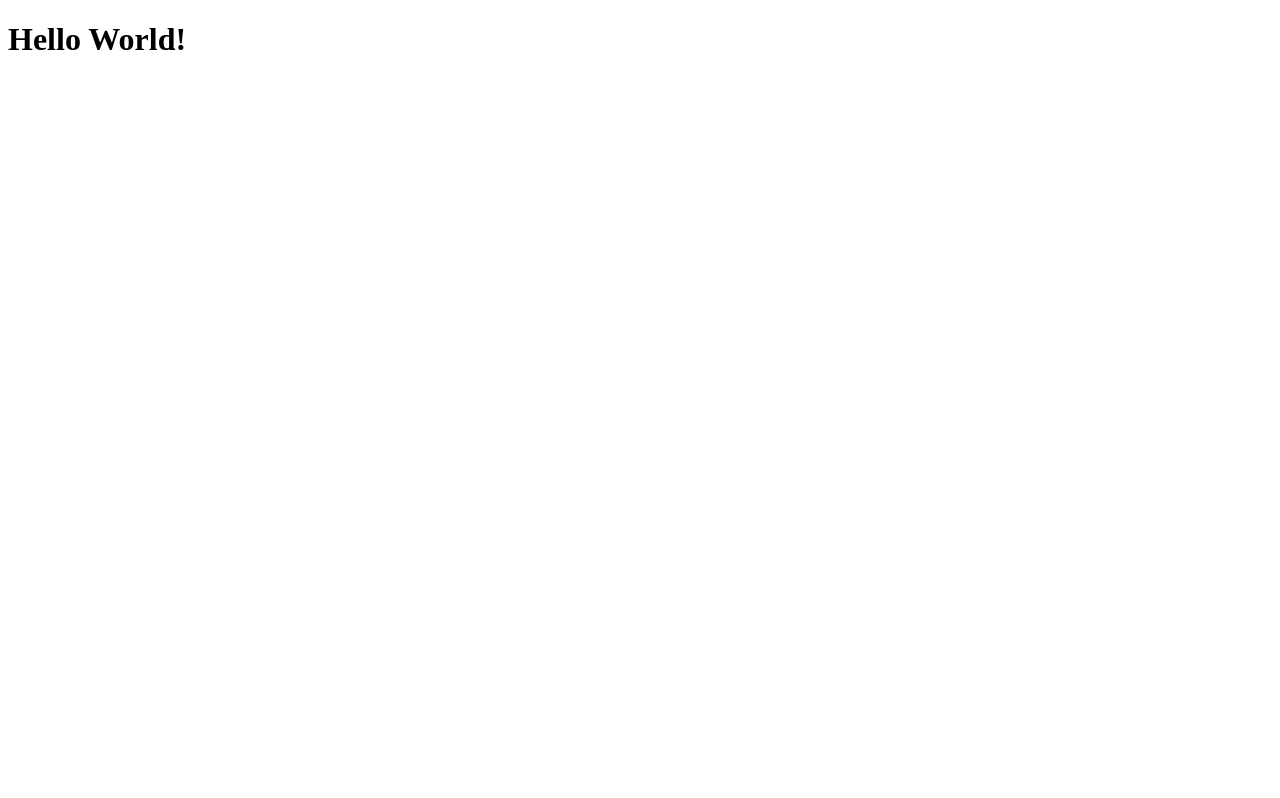
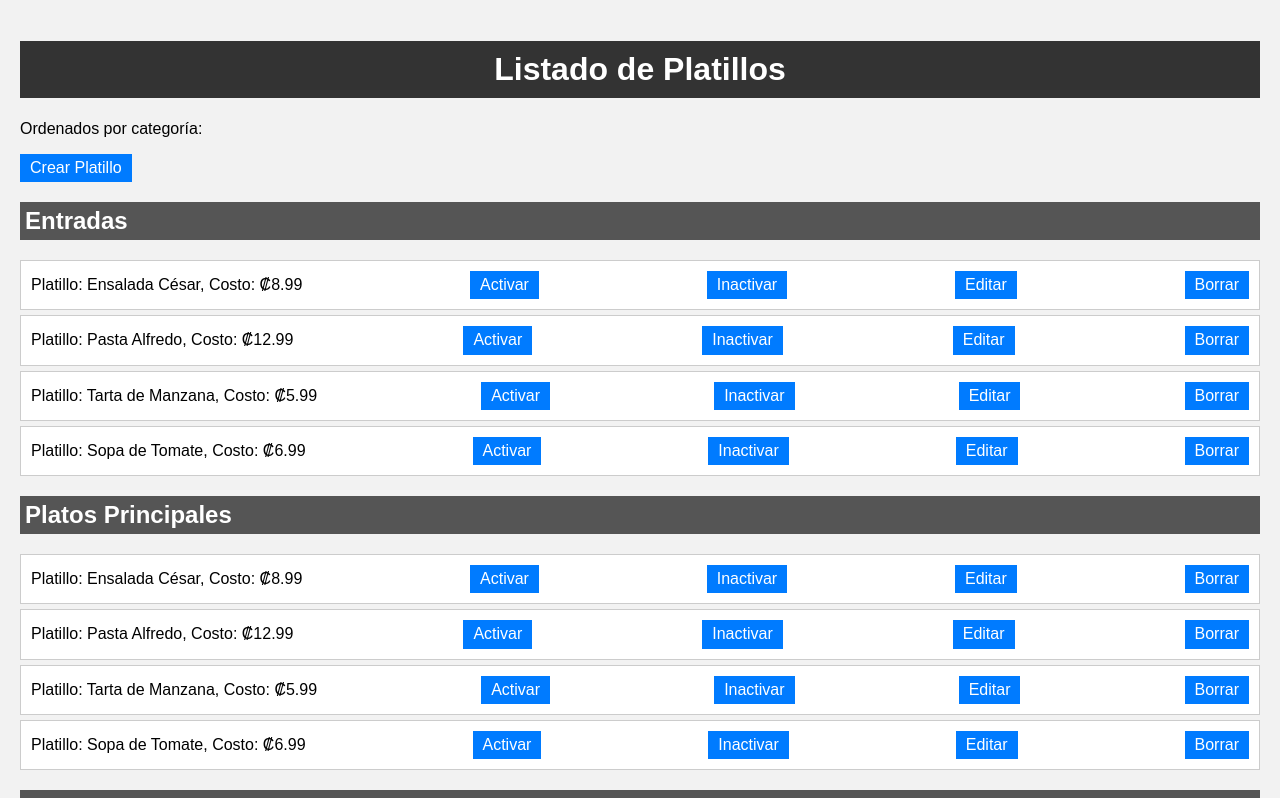
Before and after one commit to BrandonSGC/menu-restaurante, a React (Vite) app: page / in a window 1280 px wide. Shown: the top 798 px of the page. Built offline with nearby package versions, Linux system fonts and the light colour scheme.

Commit message:
Mostrar Categorias y Platillos (No Fetch)

```diff
--- a/src/App.jsx
+++ b/src/App.jsx
@@ -1,8 +1,45 @@
+import { Categoria } from "./components/Categoria";
+
+
 
 export const App = () => {
+  const categorias = [
+    {
+      "id": 1,
+      "nombre": "Entradas"
+    },
+    {
+      "id": 2,
+      "nombre": "Platos Principales"
+    },
+    {
+      "id": 3,
+      "nombre": "Postres"
+    }
+  ];
+
+
+
   return (
     <>
-      <h1>Hello World!</h1>
+      <h1>Listado de Platillos</h1>
+      <p>Ordenados por categoría:</p>
+      <button>Crear Platillo</button>
+      {/* Iterrar por cada categoria */}
+      {categorias.map( (categoria) => {
+        return <Categoria key={categoria.id} categoria={categoria.nombre}/>
+      })}
+
+      {/* <Categoria categoria="Pastas"/>
+      <Categoria categoria="Mariscos"/> */}
+
+      <p id="mensaje">Mensaje de prueba</p>
+
+      <div>
+        <button>
+          Ir a Administración de Categorías
+        </button>
+      </div>
     </>
-  )
-}
+  );
+};
--- /dev/null
+++ b/src/components/Categoria.jsx
@@ -0,0 +1,52 @@
+import { useState } from "react";
+import { Platillo } from "./Platillo";
+
+export const Categoria = ({categoria}) => {
+
+  const platillos = [
+    {
+      "id": 1,
+      "nombre": "Ensalada César",
+      "costo": 8.99,
+      "categoria_id": 1,
+      "activo": true
+    },
+    {
+      "id": 2,
+      "nombre": "Pasta Alfredo",
+      "costo": 12.99,
+      "categoria_id": 2,
+      "activo": true
+    },
+    {
+      "id": 3,
+      "nombre": "Tarta de Manzana",
+      "costo": 5.99,
+      "categoria_id": 3,
+      "activo": true
+    },
+    {
+      "id": 4,
+      "nombre": "Sopa de Tomate",
+      "costo": 6.99,
+      "categoria_id": 1,
+      "activo": true
+    }
+  ];
+
+  return (
+    <>
+      <div>
+        <h2>{categoria}</h2>
+
+        {/* Lista de Platillos */}
+        <ul>
+          {platillos.map( (platillo) => {
+            return <Platillo key={platillo.id} id={platillo.id} nombre={platillo.nombre} costo={platillo.costo}/>
+          })}
+        </ul>
+
+      </div>
+    </>
+  );
+};
--- /dev/null
+++ b/src/components/Platillo.jsx
@@ -0,0 +1,34 @@
+import React from "react";
+
+export const Platillo = ({id, nombre="Arroz con Pollo", costo="3500"}) => {
+
+  const onActivate = (status) => {
+    if (status === 1) {
+      // Activar platillo.
+    } else {
+      // Desactivar platillo.
+    }
+  }
+  const onEdit = (id) => {
+    // Show modal with data.
+
+
+    console.log(`Editing product with id: ${id}`);
+  }
+
+  const onDelete = (id) => {
+    console.log(`Deleting product with id: ${id}`);
+  }
+
+  return (
+    <>
+      <li id={id}>
+        Platillo: {nombre}, Costo: ₡{costo}
+        <button onClick={() => onActivate(1)}>Activar</button>
+        <button onClick={() => onActivate(0)}>Inactivar</button>
+        <button onClick={() => onEdit(id)}>Editar</button>
+        <button onClick={() => onDelete(id)}>Borrar</button>
+      </li>
+    </>
+  );
+};
--- a/src/styles.css
+++ b/src/styles.css
@@ -0,0 +1,57 @@
+body {
+  font-family: Arial, sans-serif;
+  background-color: #f2f2f2;
+  margin: 0;
+  padding: 20px;
+}
+
+h1 {
+  background-color: #333;
+  color: #fff;
+  padding: 10px;
+  text-align: center;
+}
+
+h2 {
+  background-color: #555;
+  color: #fff;
+  padding: 5px;
+}
+
+ul {
+  list-style: none;
+  padding: 0;
+}
+
+li {
+  background-color: #fff;
+  border: 1px solid #ccc;
+  margin: 5px 0;
+  padding: 10px;
+  display: flex;
+  justify-content: space-between;
+  align-items: center;
+}
+
+button {
+  background-color: #007bff;
+  color: #fff;
+  border: none;
+  padding: 5px 10px;
+  cursor: pointer;
+}
+
+button:hover {
+  background-color: #0056b3;
+}
+
+#mensaje {
+  color: red;
+  font-weight: bold;
+  margin-top: 10px;
+}
+
+.admin-button {
+  text-align: center;
+  margin-top: 20px;
+}
```
Also changed, not shown: src/normalize.css, 1 other file (tests, documents, lock files or other folders).
